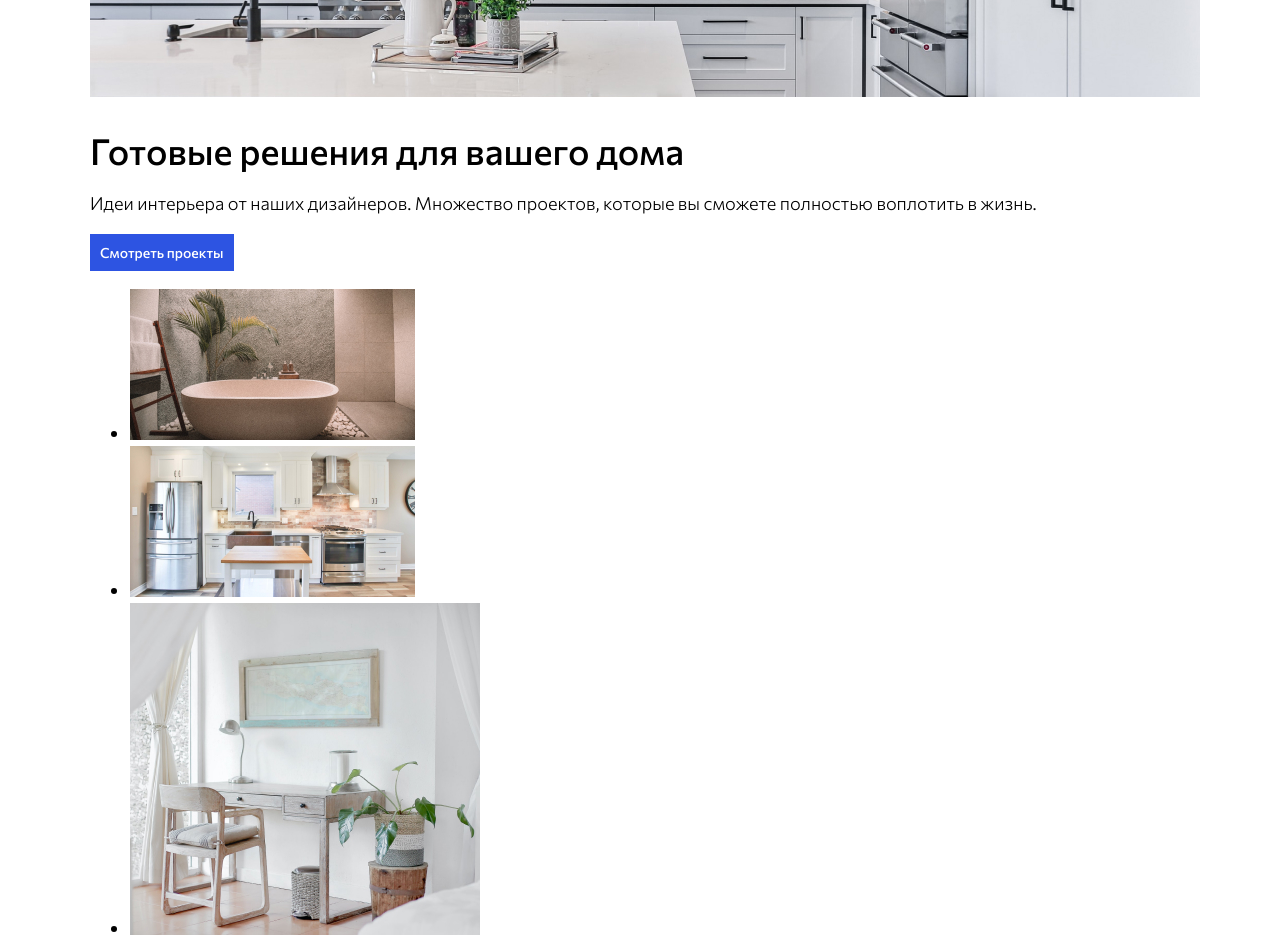
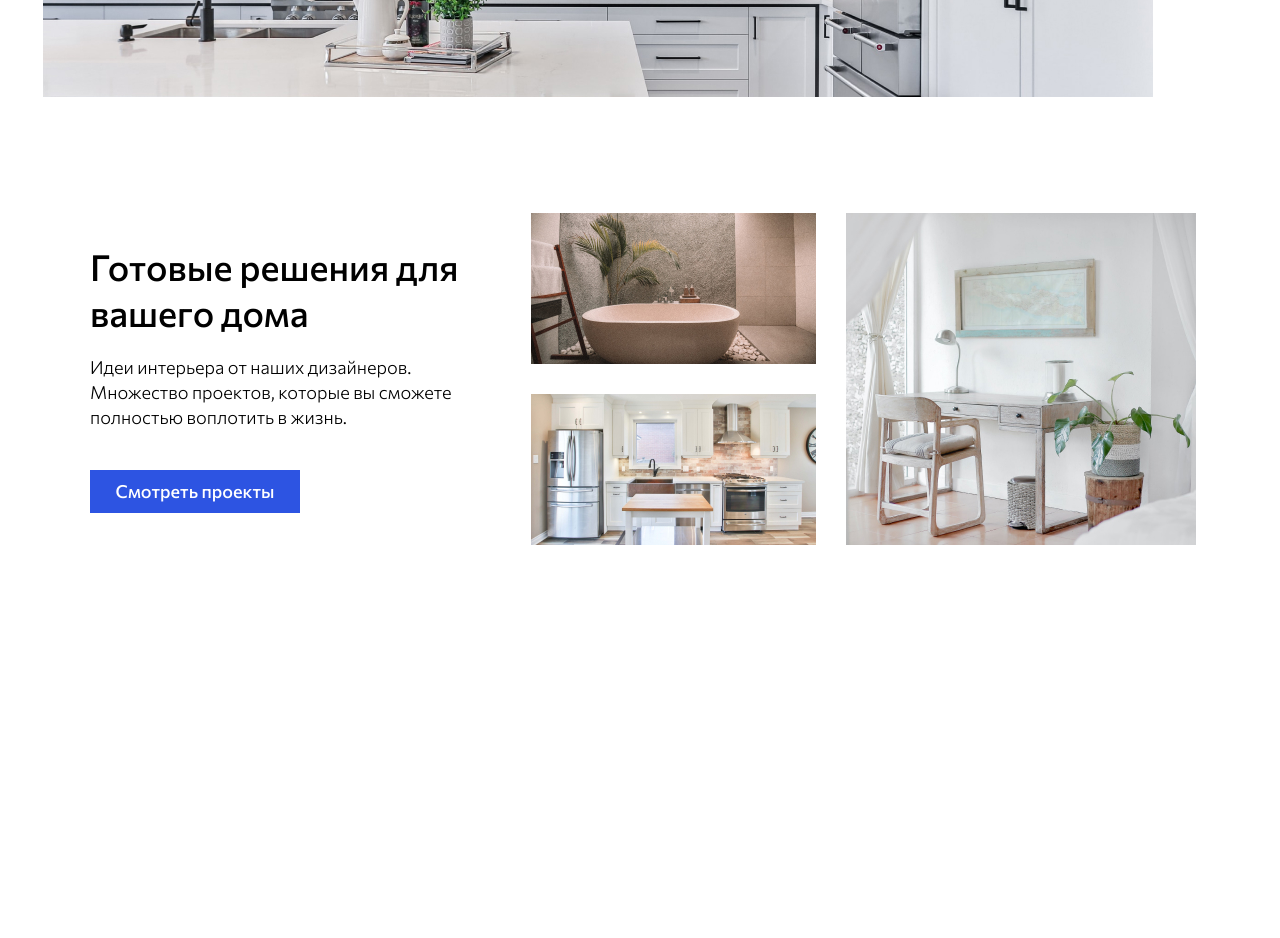
Before and after one commit to rook16rus/HomeCenter, a plain HTML site: page index.html in a window 1280 px wide. Shown: the part 580-1518 px from the top of the page. Drawn offline with Linux system fonts and the light colour scheme.

Commit message:
Стилизовал блок с работами

```diff
--- a/css/style.css
+++ b/css/style.css
@@ -174,9 +174,8 @@ body {
 }
 
 .promo {
-    padding: 30px 0;
+    padding: 86px 0 100px 95px;
     position: relative;
-    height: 500px;
 }
 
 .promo img {
@@ -188,7 +187,6 @@ body {
 
 .promo-block {
     width: 445px;
-    margin: 60px 0 0 95px;
     padding: 65px 64px;
     box-sizing: border-box;
 
@@ -209,3 +207,58 @@ body {
     font-size: 18px;
     line-height: 23px;
 }
+
+.works {
+    padding: 120px 0 500px;
+}
+
+.works-wrapper {
+    display: flex;
+}
+
+.works-text-column {
+    width: 380px;
+    margin-right: 65px;
+}
+
+.works-title {
+    margin-bottom: 20px;
+    margin-top: 30px;
+}
+
+.works-text-column p {
+    margin: 0 0 40px;
+}
+
+.works-text-column .button {
+    width: 210px;
+
+    font-size: 18px;
+    font-weight: 500;
+    line-height: 23px;
+}
+
+.works-img-column {
+    width: 665px;
+}
+
+.works-list {
+    list-style: none;
+    margin: 0;
+    padding: 0;
+
+    display: flex;
+    flex-direction: column;
+    flex-wrap: wrap;
+
+    max-height: 362px;
+}
+
+.works-item:not(:last-child) {
+    margin-bottom: 30px;
+    margin-right: 30px;
+}
+
+.works-item img {
+    display: flex;
+}
```
